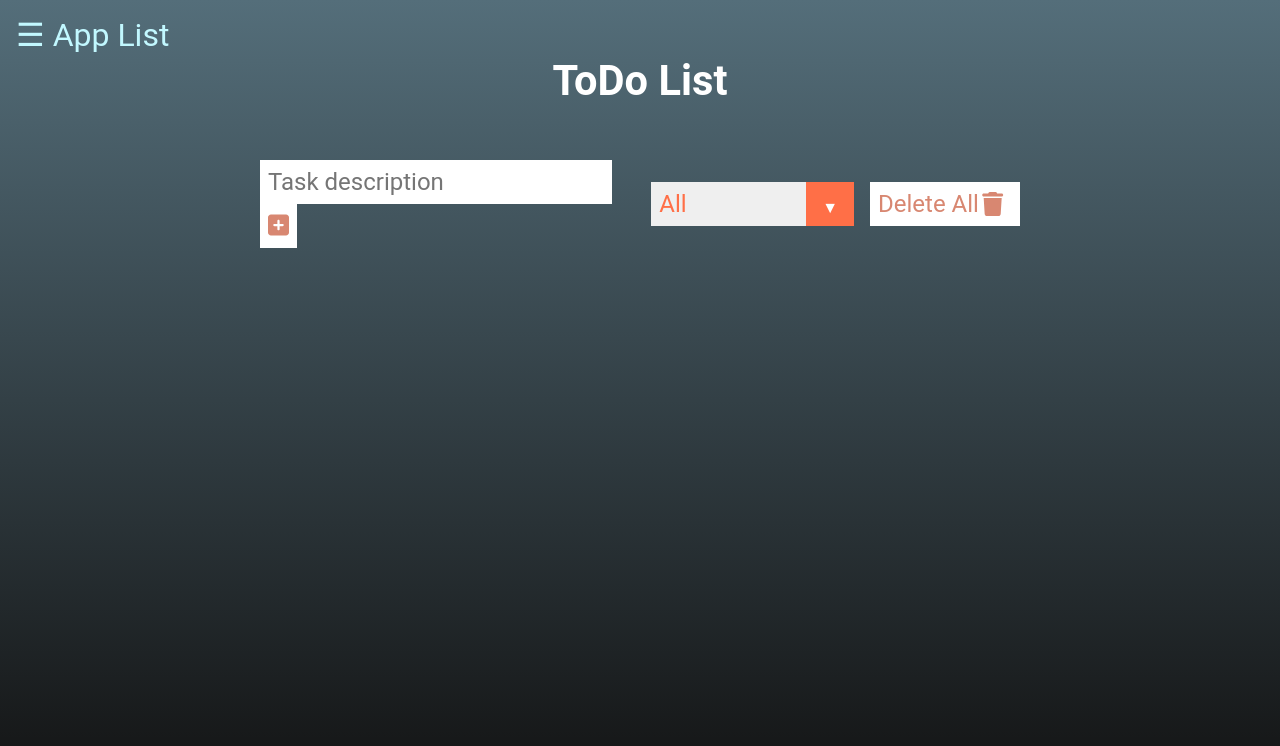
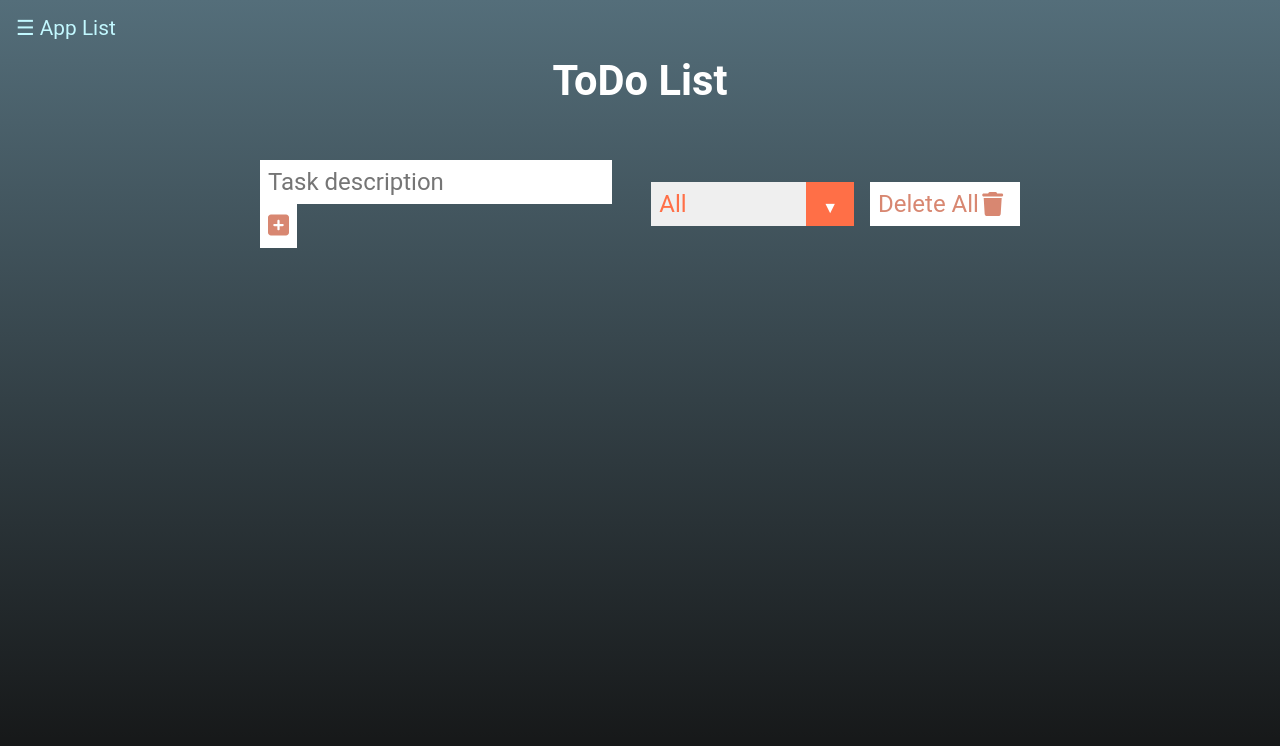
Before and after one commit to d00kSI/to-do-app-full-react, a React (Create React App) app: page / in a window 1280 px wide. Shown: the top 746 px of the page. Built offline with nearby package versions, Linux system fonts and the light colour scheme.

Commit message:
Changed the font size of the menu icon

```diff
--- a/src/styles.css
+++ b/src/styles.css
@@ -32,6 +32,6 @@ body{
   min-height: 100vh;
 }
 
-.menu-icon {
-  font-size: 1rem;
+span.menu-icon {
+  font-size: 1.3rem;
 }
```
